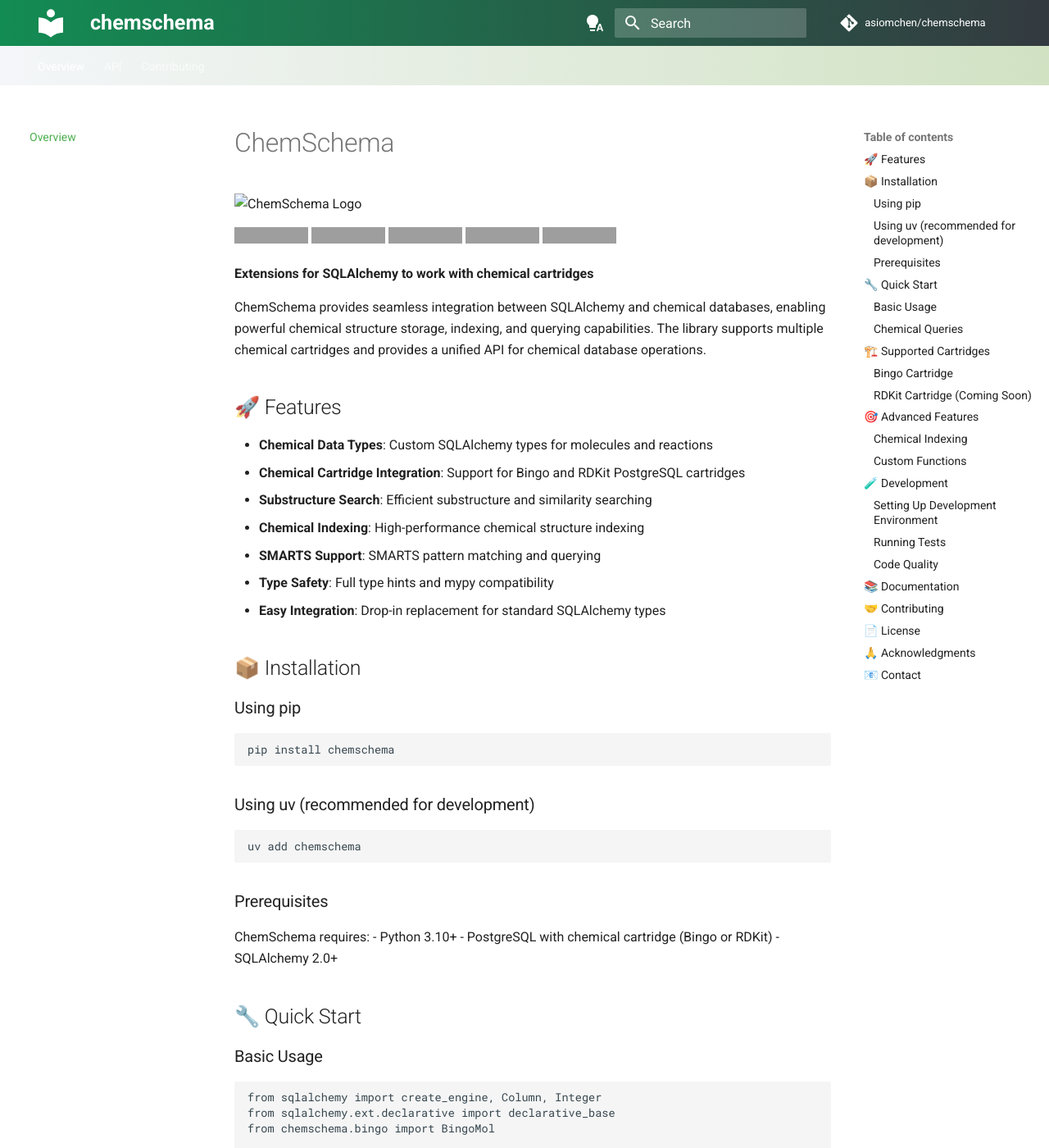
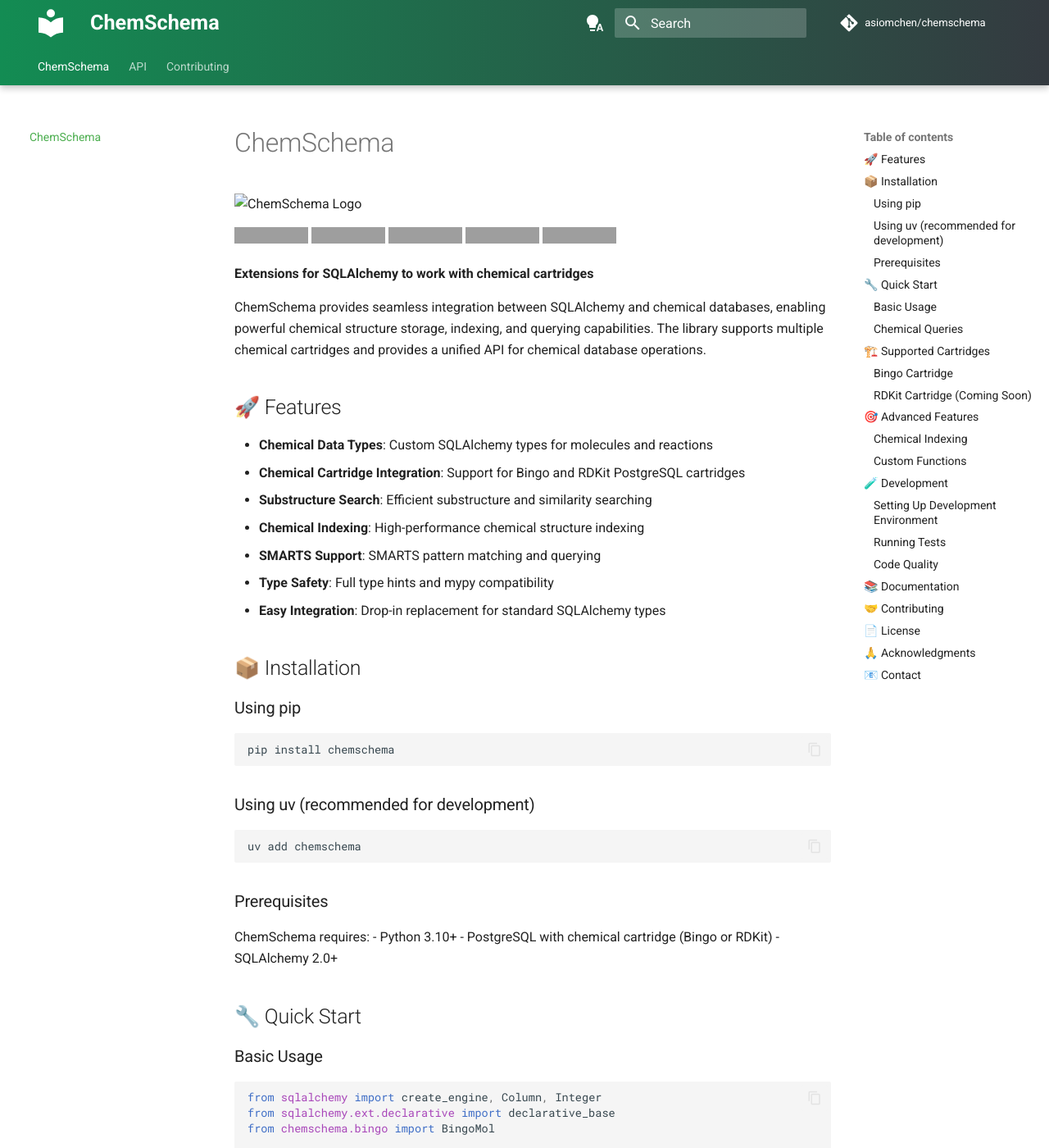
Before and after one commit to asiomchen/molalchemy, an MkDocs documentation site: the page built from docs/index.md, in a window 1280 px wide and 1400 px high. Shown: the whole window at 82% size. Built offline with MkDocs 1.6.1 and Material for MkDocs 9.7.7, drawn with Linux system fonts in a browser that asks for light colours; comment, search, counter and statistics services are not loaded; some of the changed text lies outside the part shown; grey boxes are pictures that could not be loaded.

Commit message:
Enhance styling for light and dark modes in custom CSS, update MkDocs configuration, and add new dependencies in pyproject.toml and uv.lock

```diff
--- a/docs/assets/css/custom-chemschema.css
+++ b/docs/assets/css/custom-chemschema.css
@@ -1,6 +1,9 @@
+/* Light mode colors */
 :root {
   --chemschema-primary: #138c53;
   --chemschema-secondary: #343a40;
+  --chemschema-light-bg: #138c53;
+  --chemschema-light-accent: #343a40;
 
   /* Primary color shades */
   --md-primary-fg-color: var(--chemschema-primary);
@@ -15,32 +18,67 @@
   --md-accent-fg-color--transparent: var(--chemschema-secondary);
   --md-accent-bg-color: var(--chemschema-secondary);
   --md-accent-bg-color--light: var(--chemschema-secondary);
-}
 
-:root>* {
-  /* Code block color shades */
+  /* Code block colors for light mode */
   --md-code-bg-color: hsla(0, 0%, 96%, 1);
   --md-code-fg-color: hsla(200, 18%, 26%, 1);
 
   /* Footer */
   --md-footer-bg-color: var(--chemschema-primary);
-  /* --md-footer-bg-color--dark: hsla(0, 0%, 0%, 0.32); */
   --md-footer-fg-color: var(--chemschema-secondary);
   --md-footer-fg-color--light: var(--chemschema-secondary);
   --md-footer-fg-color--lighter: var(--chemschema-secondary);
-
 }
 
+/* Dark mode colors */
+[data-md-color-scheme="slate"] {
+  --chemschema-primary: #138c53;
+  --chemschema-secondary: #343a40;
+  --chemschema-dark-bg: #138c53;
+  --chemschema-dark-accent: #343a40;
+
+  /* Primary color shades for dark mode */
+  --md-primary-fg-color: var(--chemschema-primary);
+  --md-primary-fg-color--light: var(--chemschema-primary);
+  --md-primary-fg-color--dark: var(--chemschema-primary);
+  --md-primary-bg-color: var(--chemschema-secondary);
+  --md-primary-bg-color--light: var(--chemschema-secondary);
+  --md-text-link-color: var(--chemschema-primary);
+
+  /* Accent color shades for dark mode */
+  --md-accent-fg-color: var(--chemschema-primary);
+  --md-accent-fg-color--transparent: var(--chemschema-primary);
+  --md-accent-bg-color: var(--chemschema-primary);
+  --md-accent-bg-color--light: var(--chemschema-primary);
+
+  /* Code block colors for dark mode */
+  --md-code-bg-color: hsla(0, 0%, 15%, 1);
+  --md-code-fg-color: hsla(0, 0%, 85%, 1);
+
+  /* Footer for dark mode */
+  --md-footer-bg-color: var(--chemschema-primary);
+  --md-footer-fg-color: var(--chemschema-secondary);
+  --md-footer-fg-color--light: var(--chemschema-secondary);
+  --md-footer-fg-color--lighter: var(--chemschema-secondary);
+}
+
+/* Header styling for both modes */
 .md-header {
-  background-image: linear-gradient(to right, #138c53, #343a40);
+  background-image: linear-gradient(to right, var(--chemschema-primary), var(--chemschema-secondary));
 }
 
 .md-footer {
-  background-image: linear-gradient(to right, #138c53, #343a40);
+  background-image: linear-gradient(to right, var(--chemschema-primary), var(--chemschema-secondary));
 }
 
+/* Tabs styling for light mode */
 .md-tabs {
-  background-image: linear-gradient(to right, #F4F6F9, #d1e2c3);
+  background-image: linear-gradient(to right, var(--chemschema-light-bg, #F4F6F9), var(--chemschema-light-accent, #d1e2c3));
+}
+
+/* Tabs styling for dark mode */
+[data-md-color-scheme="slate"] .md-tabs {
+  background-image: linear-gradient(to right, var(--chemschema-dark-bg), var(--chemschema-dark-accent));
 }
 
 .md-header__topic {
@@ -64,8 +102,18 @@
   background-color: rgba(255, 255, 255, 0.2);
 }
 
+/* Search input styling for light mode */
 .md-search__input {
   color: #222222 !important;
+}
+
+/* Search input styling for dark mode */
+[data-md-color-scheme="slate"] .md-search__input {
+  color: #ffffff !important;
+}
+
+[data-md-color-scheme="slate"] .md-search__form {
+  background-color: rgba(0, 0, 0, 0.3);
 }
 
 .md-header__topic {
@@ -90,3 +138,21 @@
 .md-container .jp-Cell-inputWrapper .jp-InputPrompt.jp-InputArea-prompt {
   display: none !important;
 }
+
+/* Dark mode adjustments for tab text */
+[data-md-color-scheme="slate"] .md-tabs__link {
+  color: #ffffff;
+}
+
+[data-md-color-scheme="slate"] .md-tabs__link--active {
+  color: var(--chemschema-primary);
+}
+
+/* Ensure proper contrast for links in dark mode */
+[data-md-color-scheme="slate"] .md-content a {
+  color: var(--chemschema-primary);
+}
+
+[data-md-color-scheme="slate"] .md-content a:hover {
+  color: #16a466;
+}
--- a/mkdocs.yml
+++ b/mkdocs.yml
@@ -1,4 +1,4 @@
-site_name: "chemschema"
+site_name: "ChemSchema"
 site_description: "A set of tools for handling chemical data in databases and data science workflows"
 repo_url: "https://github.com/asiomchen/chemschema"
 repo_name: "asiomchen/chemschema"
@@ -31,8 +31,27 @@
       icon: material/lightbulb-outline
       name: Switch to system preference
   features:
-    - navigation.tabs
-    - navigation.expand
+  - content.code.annotate
+  - content.code.copy
+  # - content.code.select
+  - content.footnote.tooltips
+  - content.tabs.link
+  - content.tooltips
+  - navigation.footer
+  - navigation.indexes
+  - navigation.instant
+  - navigation.instant.prefetch
+  # - navigation.instant.preview
+  - navigation.instant.progress
+  - navigation.path
+  - navigation.tabs
+  - navigation.tabs.sticky
+  - navigation.top
+  - navigation.tracking
+  - search.highlight
+  - search.share
+  - search.suggest
+  - toc.follow
 
 extra_javascript:
     - assets/js/readthedocs.js
@@ -47,6 +66,8 @@
 plugins:
   - search
   - autorefs
+  - social
+  # Other plugin
   - mkdocstrings:
       handlers:
         python:
@@ -61,8 +82,24 @@
   #     include: ["*.ipynb"]
 
 nav:
-  - Overview: index.md
+  - ChemSchema: index.md
   - API:
     - chemschema.bingo.types: api/chemschema.bingo.types.md
 
   - Contributing: contributing.md
+
+markdown_extensions:
+  - pymdownx.highlight:
+      anchor_linenums: true
+      line_spans: __span
+      pygments_lang_class: true
+  - pymdownx.inlinehilite
+  - pymdownx.snippets
+  - pymdownx.superfences
+
+extra:
+  social:
+  - icon: fontawesome/brands/github-alt
+    link: https://github.com/asiomchen/chemschema
+  - icon: fontawesome/brands/linkedin
+    link: https://www.linkedin.com/in/anton-siomchen/
--- a/pyproject.toml
+++ b/pyproject.toml
@@ -12,6 +12,7 @@
 dependencies = [
     "datamol>=0.12.5",
     "geoalchemy2>=0.18.0",
+    "mkdocs-material[imaging]>=9.6.19",
     "psycopg[binary]>=3.2.9",
     "rdkit>=2025.3.6",
     "sqlalchemy>=2.0.43",
@@ -44,7 +45,9 @@
     "pytest-cov>=7.0.0",
 ]
 docs = [
+    "griffe-typingdoc>=0.2.9",
     "mkdocs>=1.6.1",
-    "mkdocs-material>=9.6.2",
+    "mkdocs-material[imaging]>=9.6.2",
     "mkdocstrings[python]>=0.28.0",
+    "pymdown-extensions>=10.16.1",
 ]
```
Also changed, not shown: 1 other file.
